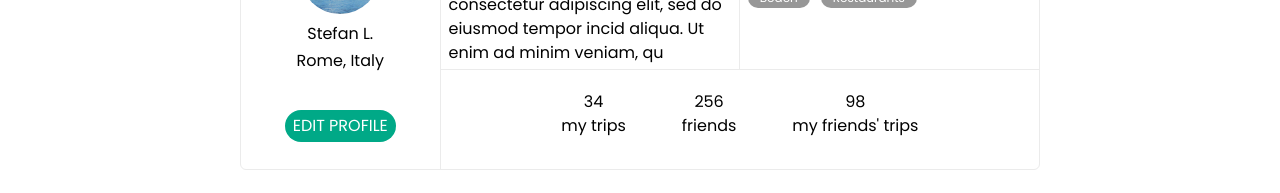
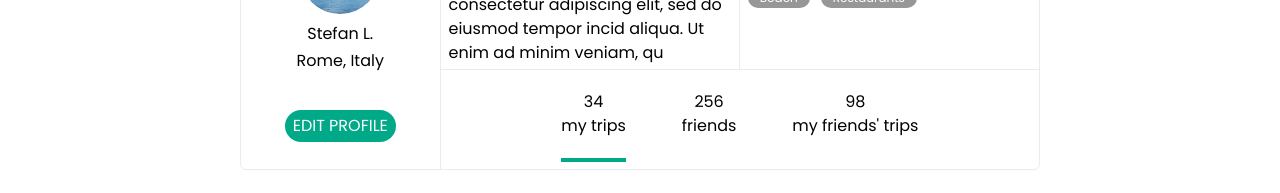
Before and after one commit to AleksandarI01/dayventure, a React (Vite) app in the folder frontend/: page /profile in a window 1280 px wide. Shown: the part 377-570 px from the top of the page. Built offline with nearby package versions, Linux system fonts and the light colour scheme; no server answers.

Commit message:
cleaned userpage and search page, created navigation on these pages. (rebuilt image too)

```diff
--- a/frontend/src/components/ProfileDescription/ProfileDescription.jsx
+++ b/frontend/src/components/ProfileDescription/ProfileDescription.jsx
@@ -1,21 +1,46 @@
 import Label from "../Label/Label.jsx"
 
-const ProfileDescription = () => {
+const ProfileDescription = ({
+                                setMyTripsClicked,
+                                setFriendsClicked,
+                                setMyFriendsTripsClicked,
+                                styleMyTrips,
+                                setStyleMyTrips,
+                                styleFriends,
+                                setStyleFriends,
+                                styleMyFriendsTrips,
+                                setStyleMyFriendsTrips
+                            }) => {
     const imageUrl = '../../../src/assets/island.png'
+    const activeStyle = "cursor-pointer flex h-100 py-5 float-left mx-7 border-b-4 border-1 border-solid border-venture-green"
+    const inactiveStyle = "cursor-pointer flex h-100 py-5 float-left mx-7 hover:border-b-4 border-1 border-solid border-venture-green"
 
-    //     const onHandleClick = (event) => {
-    //     event.preventDefault();
-    //     console.log(event);
-    //     if (event.target.id === "users") {
-    //         setUserClicked(true)
-    //         setStyleUsers("flex h-100 py-5 float-left mx-7 border-b-4 border-1 border-solid border-venture-green")
-    //         setStyleTrips("flex h-100 py-5 float-left mx-7 hover:border-b-4 border-1 border-solid border-venture-green")
-    //     } else {
-    //         setUserClicked(false)
-    //         setStyleUsers("flex h-100 py-5 float-left mx-7 hover:border-b-4 border-1 border-solid border-venture-green")
-    //         setStyleTrips("flex h-100 py-5 float-left mx-7 border-b-4 border-1 border-solid border-venture-green")
-    //     }
-    // }
+    const onHandleClickProfile = (event) => {
+        event.preventDefault();
+        console.log(event);
+        if (event.target.id === "my-trips") {
+            setMyTripsClicked(true)
+            setFriendsClicked(false)
+            setMyFriendsTripsClicked(false)
+            setStyleMyTrips(activeStyle)
+            setStyleFriends(inactiveStyle)
+            setStyleMyFriendsTrips(inactiveStyle)
+        } else if (event.target.id == "my-friends") {
+            setMyTripsClicked(false)
+            setFriendsClicked(true)
+            setMyFriendsTripsClicked(false)
+            setStyleMyTrips(inactiveStyle)
+            setStyleFriends(activeStyle)
+            setStyleMyFriendsTrips(inactiveStyle)
+        } else {
+            setMyTripsClicked(false)
+            setFriendsClicked(false)
+            setMyFriendsTripsClicked(true)
+            setStyleMyTrips(inactiveStyle)
+            setStyleFriends(inactiveStyle)
+            setStyleMyFriendsTrips(activeStyle)
+        }
+    }
 
     return (
         <div
@@ -71,13 +96,17 @@ const ProfileDescription = () => {
                 <div className={"h-[40%] w-full flex flex-col shrink-0"}>
                     <div className="flex w-full justify-center items-center">
                         <ul className="list-none flex flex-row h-full">
-                            <li className="flex h-100 py-5 float-left mx-7 hover:border-b-4 border-1 border-solid border-venture-green">
+                            <li id={"my-trips"} onClick={onHandleClickProfile}
+                                className={styleMyTrips}
+                            >
                                 34 <br/>my trips
                             </li>
-                            <li id={"users"} className="flex h-100 py-5 float-left mx-7 hover:border-b-4 border-1 border-solid border-venture-green">
+                            <li id={"my-friends"} onClick={onHandleClickProfile}
+                                className={styleFriends}>
                                 256 <br/>friends
                             </li>
-                            <li className="flex h-100 py-5 float-left mx-7 hover:border-b-4 border-1 border-solid border-venture-green">
+                            <li id={"my-friends-trips"} onClick={onHandleClickProfile}
+                                className={styleMyFriendsTrips}>
                                 98 <br/>my friends' trips
                             </li>
                         </ul>
--- a/frontend/src/pages/Search/index.jsx
+++ b/frontend/src/pages/Search/index.jsx
@@ -6,20 +6,22 @@ import {useState} from "react";
 
 
 const Search = () => {
+    const activeStyleSearch = "cursor-pointer flex h-100 py-5 float-left mx-7 border-b-4 border-1 border-solid border-venture-green"
+    const inactiveStyleSearch = "cursor-pointer flex h-100 py-5 float-left mx-7 hover:border-b-4 border-1 border-solid border-venture-green"
     const [userClicked, setUserClicked] = useState(true)
-    const [styleUsers, setStyleUsers] = useState("flex h-100 py-5 float-left mx-7 border-b-4 border-1 border-solid border-venture-green")
-    const [styleTrips, setStyleTrips] = useState("flex h-100 py-5 float-left mx-7 hover:border-b-4 border-1 border-solid border-venture-green")
+    const [styleUsers, setStyleUsers] = useState(activeStyleSearch)
+    const [styleTrips, setStyleTrips] = useState(inactiveStyleSearch)
 
     const onHandleClick = (event) => {
         event.preventDefault();
         if (event.target.id === "users") {
             setUserClicked(true)
-            setStyleUsers("flex h-100 py-5 float-left mx-7 border-b-4 border-1 border-solid border-venture-green")
-            setStyleTrips("flex h-100 py-5 float-left mx-7 hover:border-b-4 border-1 border-solid border-venture-green")
+            setStyleUsers(activeStyleSearch)
+            setStyleTrips(inactiveStyleSearch)
         } else {
             setUserClicked(false)
-            setStyleUsers("flex h-100 py-5 float-left mx-7 hover:border-b-4 border-1 border-solid border-venture-green")
-            setStyleTrips("flex h-100 py-5 float-left mx-7 border-b-4 border-1 border-solid border-venture-green")
+            setStyleUsers(inactiveStyleSearch)
+            setStyleTrips(activeStyleSearch)
         }
     }
 
--- a/frontend/src/pages/UserProfile/index.jsx
+++ b/frontend/src/pages/UserProfile/index.jsx
@@ -1,11 +1,15 @@
 import Trip from "../../components/Trip/Trip.jsx"
+import UserCard from "../../components/UserCard/UserCard.jsx"
 import ProfileDescription from "../../components/ProfileDescription/ProfileDescription.jsx";
-//import {useState} from "react";
+import {useState} from "react";
 
 const UserProfile = () => {
-    // const [userClicked, setUserClicked] = useState(true)
-    // const [styleUsers, setStyleUsers] = useState("flex h-100 py-5 float-left mx-7 border-b-4 border-1 border-solid border-venture-green")
-    // const [styleTrips, setStyleTrips] = useState("flex h-100 py-5 float-left mx-7 hover:border-b-4 border-1 border-solid border-venture-green")
+    const [myTripsClicked, setMyTripsClicked] = useState(true)
+    const [friendsClicked, setFriendsClicked] = useState(false)
+    const [myFriendsTripsClicked, setMyFriendsTripsClicked] = useState(false)
+    const [styleMyTrips, setStyleMyTrips] = useState("cursor-pointer flex h-100 py-5 float-left mx-7 border-b-4 border-1 border-solid border-venture-green")
+    const [styleFriends, setStyleFriends] = useState("cursor-pointer flex h-100 py-5 float-left mx-7 hover:border-b-4 border-1 border-solid border-venture-green")
+    const [styleMyFriendsTrips, setStyleMyFriendsTrips] = useState("cursor-pointer flex h-100 py-5 float-left mx-7 hover:border-b-4 border-1 border-solid border-venture-green")
 
     return (
         <>
@@ -14,18 +18,36 @@ const UserProfile = () => {
 
                 </div>
                 <div className={"w-full flex shrink-0 justify-center items-center"}>
-                    <ProfileDescription/>
+                    <ProfileDescription setMyTripsClicked={setMyTripsClicked}
+                                        setFriendsClicked={setFriendsClicked}
+                                        setMyFriendsTripsClicked={setMyFriendsTripsClicked}
+                                        styleMyTrips={styleMyTrips} setStyleMyTrips={setStyleMyTrips}
+                                        styleFriends={styleFriends} setStyleFriends={setStyleFriends}
+                                        styleMyFriendsTrips={styleMyFriendsTrips}
+                                        setStyleMyFriendsTrips={setStyleMyFriendsTrips}/>
                 </div>
-                <div className={"w-full flex shrink-0 justify-center items-center mb-[6%]"}>
+                {myTripsClicked ? <div className={"w-full flex shrink-0 justify-center items-center mb-[6%]"}>
                     <Trip></Trip>
                     <Trip></Trip>
                     <Trip></Trip>
-                </div>
-
-
+                </div> : friendsClicked === true ?
+                    <div className={"w-full flex shrink-0 justify-center items-center mb-[6%]"}>
+                        <UserCard></UserCard>
+                        <UserCard></UserCard>
+                        <UserCard></UserCard>
+                    </div> : myFriendsTripsClicked === true ?
+                        <div className={"w-full flex shrink-0 justify-center items-center mb-[6%]"}>
+                            <Trip></Trip>
+                            <Trip></Trip>
+                            <Trip></Trip>
+                            <Trip></Trip>
+                            <Trip></Trip>
+                            <Trip></Trip>
+                        </div> : null}
             </div>
         </>
-    );
+    )
+        ;
 };
 
 export default UserProfile;
```
Also changed, not shown: 1 other file (tests, documents, lock files or other folders).
